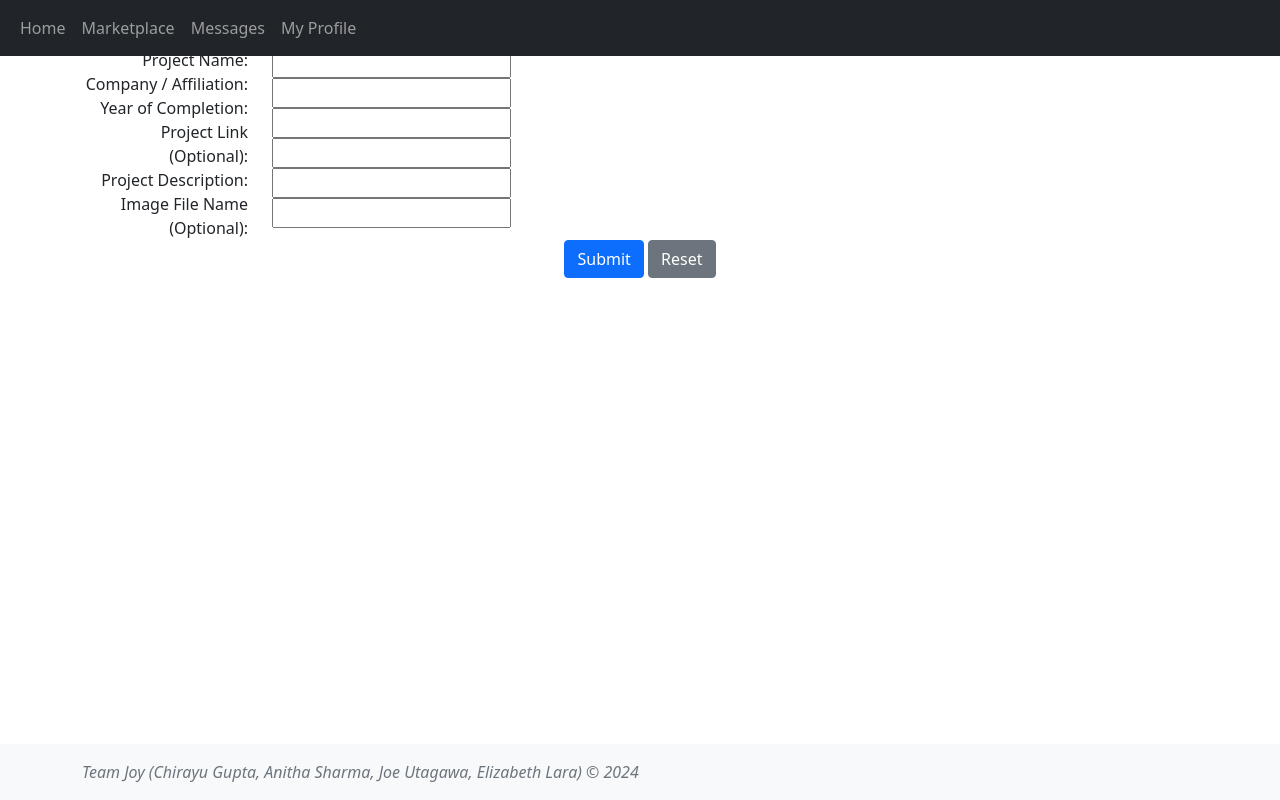
After one commit to cgupta2002/SPDFinalProject, a Flask app: page /marketplace/add in a window 1280 px wide. The commit adds this page. Run offline with Flask 3, Linux system fonts and the light colour scheme.

Commit message:
connected sql with app.py

```diff
--- a/app.py
+++ b/app.py
@@ -1,6 +1,34 @@
 from flask import Flask, render_template, url_for, request, redirect
+from tools import Tool
+from reviews import Review
+from users import User
+from messages import Message
+
 app = Flask(__name__)
 
 @app.route("/")
 def index():
     return render_template('index.html')
+
+@app.route('/marketplace')
+def market():
+    return render_template('market.html')
+
+@app.route('/profile')
+def profile():
+    return render_template('profile.html')
+
+@app.route('/messages')
+def message():
+    return render_template('message.html')
+
+@app.route('/marketplace/add', methods=['GET', 'POST'])
+def add_tool():
+    if request.method == 'GET':
+
+        return render_template('add_tool.html')
+    elif request.method == 'POST':
+        tools = Tool.getAllTools()
+        last_id = tools[-1]['id']
+
+        return render_template('market.html')
--- /dev/null
+++ b/templates/add_tool.html
@@ -0,0 +1,38 @@
+{% extends 'base.html' %}
+{% block title %} Add Tool {% endblock %}
+{% block content%}
+<main class="d-inline-flex p-5 align-items-end">
+    <div class="container">
+        <form id="form" action="{{url_for('add_tool')}}" method="POST">
+            <div class="row">
+                <div class="col-2" style="text-align:right;">
+                  <label class="a" for="title">Project Name:</label> <br>
+                  <label class="a" for="affiliation">Company / Affiliation:</label><br>
+                  <label class="a" for="timeline">Year of Completion:</label><br>
+                  <label class="a" for="link">Project Link (Optional):</label><br>
+                  <label class="a" for="description">Project Description:</label><br>
+                  <label class="a" for="imgName">Image File Name (Optional):</label><br>
+                </div>
+                <div class="col-9">
+                <input class="a" type="text" id="title" name="title" required>  <br>
+                <input class="a" type="text" id="affiliation" name="affiliation" required><br>
+                <input class="a" type="text" id="timeline" name="timeline" required> <br>
+                <input class="a" type="text" id="link" name="link">  <br>
+                <input class="a" type="text" id="description" name="description"> <br>
+                <input class="a" type="text" id="imgName" name="imgName" >
+
+                </div>
+                <div class="text-center">
+                  <button class='btn btn-primary' type="submit" value="Submit">Submit</button>
+                  <button class='btn btn-secondary' type="reset" value="Reset">Reset</button>
+              </div>
+
+              </div>
+
+
+            </form>
+
+    </div>
+</main>
+
+{% endblock %}
--- a/templates/base.html
+++ b/templates/base.html
@@ -4,9 +4,10 @@
     <meta charset="UTF-8">
     <meta name="viewport" content="width=device-width, initial-scale=1.0">
     <title>{%block title%}{%endblock%} </title>
-   <link rel="shortcut icon" href="{{url_for('static', filename='images/favicon.png')}}">
+   <link rel="icon" href="{{url_for('static', filename='images/favicon.ico')}}">
    <!-- custom styles -->
     <!-- Bootstrap CSS -->
+     <link href="{{url_for('static', filename='css/styles.css')}}" rel="stylesheet">
     <link href="https://cdn.jsdelivr.net/npm/bootstrap@5.1.1/dist/css/bootstrap.min.css" rel="stylesheet" integrity="sha384-F3w7mX95PdgyTmZZMECAngseQB83DfGTowi0iMjiWaeVhAn4FJkqJByhZMI3AhiU" crossorigin="anonymous" />
     <header>
       <nav class="navbar navbar-expand-md navbar-dark fixed-top bg-dark">
@@ -20,7 +21,13 @@
                 <a class="nav-link" aria-current="page" href="{{url_for('index')}}">Home</a>
               </li>
               <li class="nav-item">
-                <a class="nav-link "  href="">About</a>
+                <a class="nav-link "  href="{{url_for('market')}}">Marketplace</a>
+              </li>
+              <li class="nav-item">
+                <a class="nav-link "  href="{{url_for('message')}}">Messages</a>
+              </li>
+              <li class="nav-item">
+                <a class="nav-link "  href="{{url_for('profile')}}">My Profile</a>
               </li>
             </ul>
           </div>
--- a/templates/index.html
+++ b/templates/index.html
@@ -1,10 +1,11 @@
 {% extends 'base.html' %}
-{% block title %} Home {% endblock %}
+{% block title %} Smart Neighborhood Exchange {% endblock %}
 {% block content%}
 <main class="d-inline-flex p-5 align-items-end">
     <div class="container">
         <div class="row">
             <p> Hello World!</p>
+
         </div>
     </div>
 </main>
--- a/templates/market.html
+++ b/templates/market.html
@@ -1,10 +1,13 @@
 {% extends 'base.html' %}
-{% block title %} Home {% endblock %}
+{% block title %} Marketplace {% endblock %}
 {% block content%}
 <main class="d-inline-flex p-5 align-items-end">
     <div class="container">
         <div class="row">
             <p> Hello World!</p>
+            <a href="{{url_for('add_tool')}}">
+                <button class="btn btn-primary">Add Listing</button>
+            </a>
         </div>
     </div>
 </main>
```
Also changed, not shown: static/css/styles.css (renamed from static/styles.css), static/images/favicon.ico (added), static/images/favicon.png (added).
